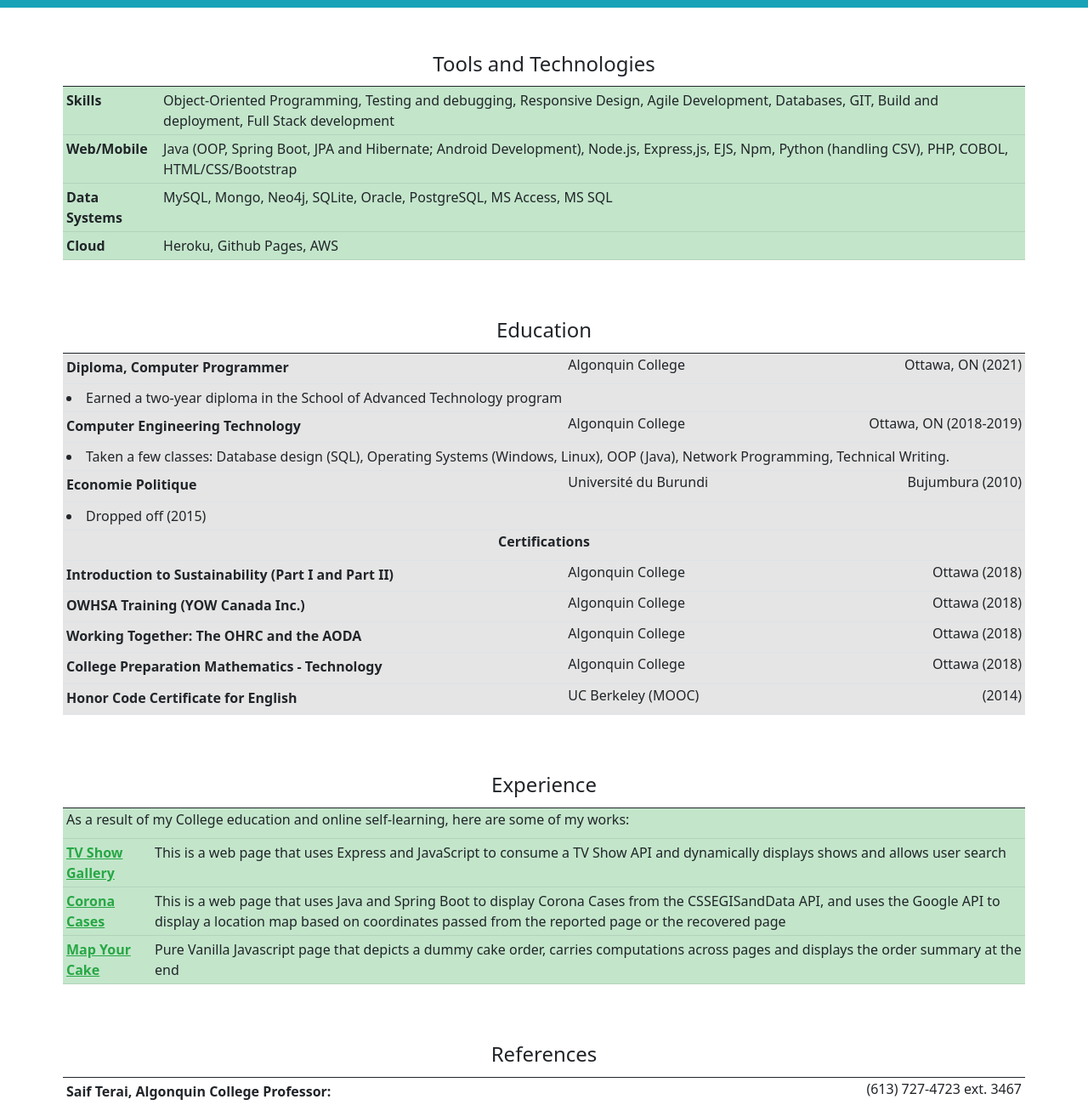
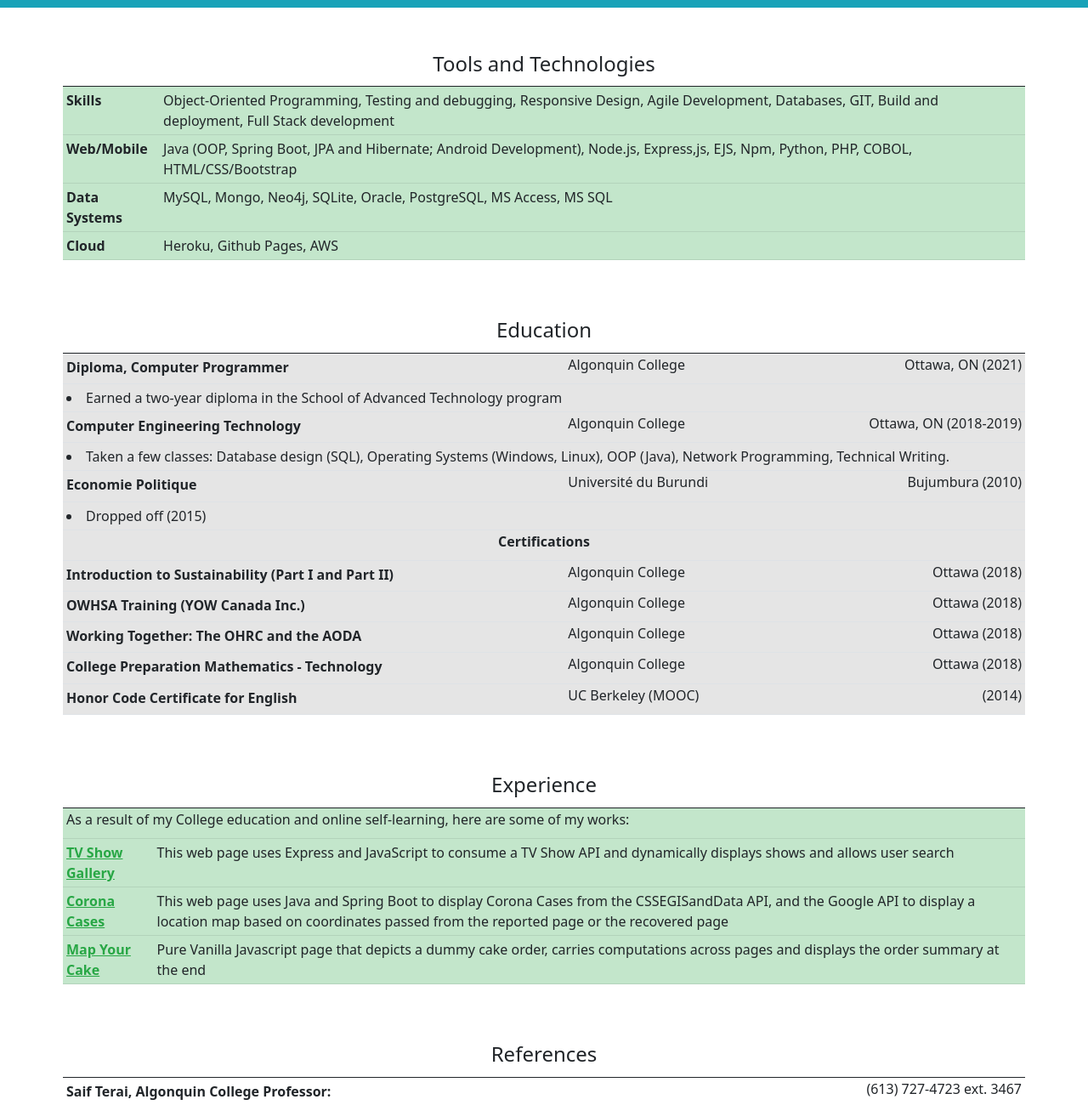
Before and after one commit to ntig0001/responsive_resume, a website: page dist/index.html in a window 1280 px wide. Shown: the part 367-1667 px from the top of the page at 85% size. Drawn offline with nearby package versions, Linux system fonts and the light colour scheme.

Commit message:
grammar check on projects

```diff
--- a/dist/index.html
+++ b/dist/index.html
@@ -80,7 +80,7 @@
             </tr>
             <tr>
               <th scope="row" class="text-left">Web/Mobile</th>
-              <td colspan="2" class="text-left">Java (OOP, Spring Boot, JPA and Hibernate; Android Development), Node.js, Express,js, EJS, Npm, Python (handling CSV), PHP, COBOL, HTML/CSS/Bootstrap</td>
+              <td colspan="2" class="text-left">Java (OOP, Spring Boot, JPA and Hibernate; Android Development), Node.js, Express,js, EJS, Npm, Python, PHP, COBOL, HTML/CSS/Bootstrap</td>
             </tr>
             <tr>
               <th scope="row" class="text-left">Data Systems</th>
@@ -165,12 +165,12 @@
             <tr>
               <th scope="row" class="text-left">
               <a href="https://show-web-app.herokuapp.com/" class="link-success">TV Show Gallery</a></th>
-              <td colspan="2" class="text-left">This is a web page that uses Express and JavaScript to consume a TV Show API and dynamically displays shows and allows user search</td>
+              <td colspan="2" class="text-left">This web page uses Express and JavaScript to consume a TV Show API and dynamically displays shows and allows user search</td>
             </tr>
             <tr>
               <th scope="row" class="text-left">
               <a href="https://coronarestapp.herokuapp.com" class="link-success">Corona Cases</a></th>
-              <td colspan="2" class="text-left">This is a web page that uses Java and Spring Boot to display Corona Cases from the CSSEGISandData API, and uses the Google API to display a location map based on coordinates passed from the reported page or the recovered page</td>
+              <td colspan="2" class="text-left">This web page uses Java and Spring Boot to display Corona Cases from the CSSEGISandData API, and the Google API to display a location map based on coordinates passed from the reported page or the recovered page</td>
             </tr>
             <tr>
               <th scope="row" class="text-left">
```
